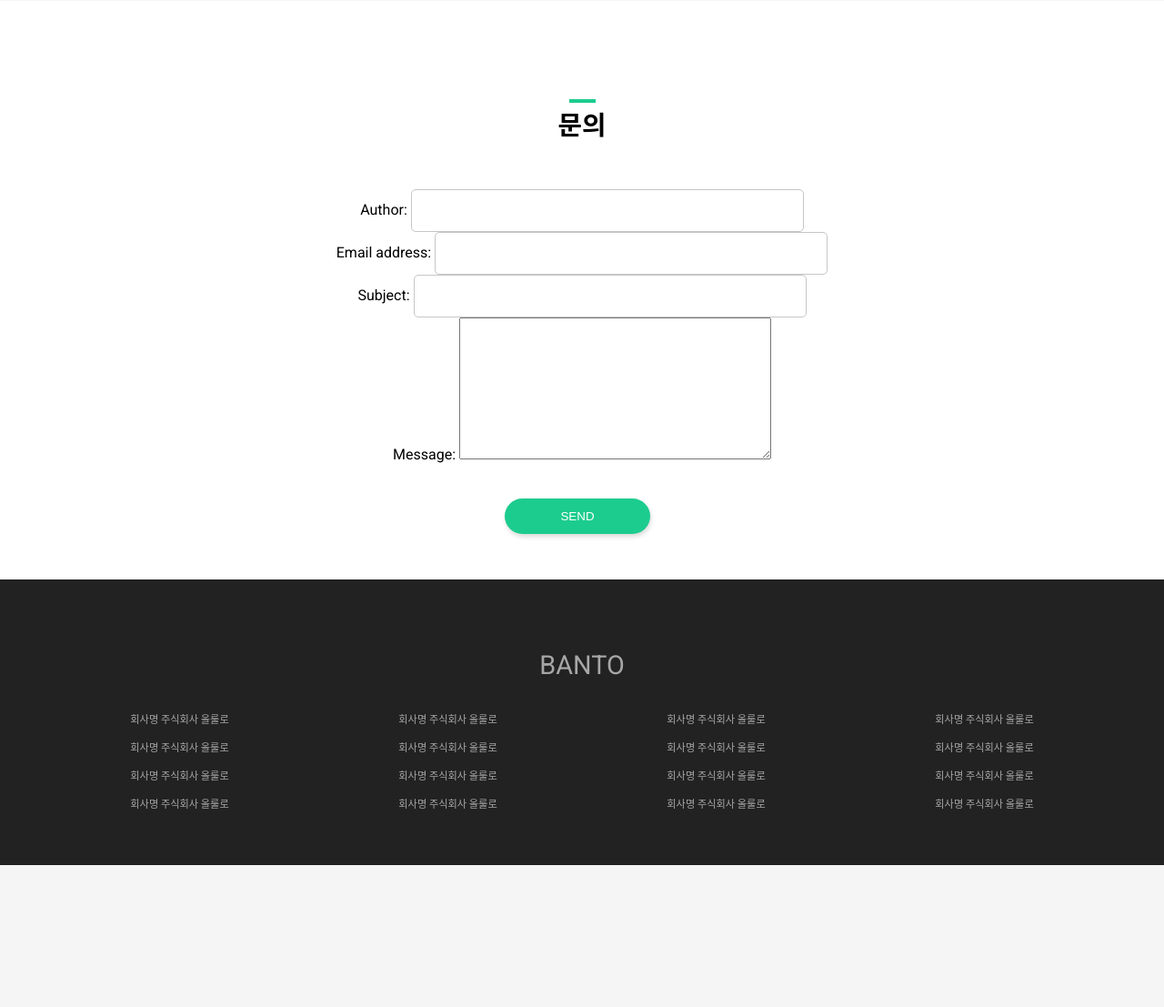
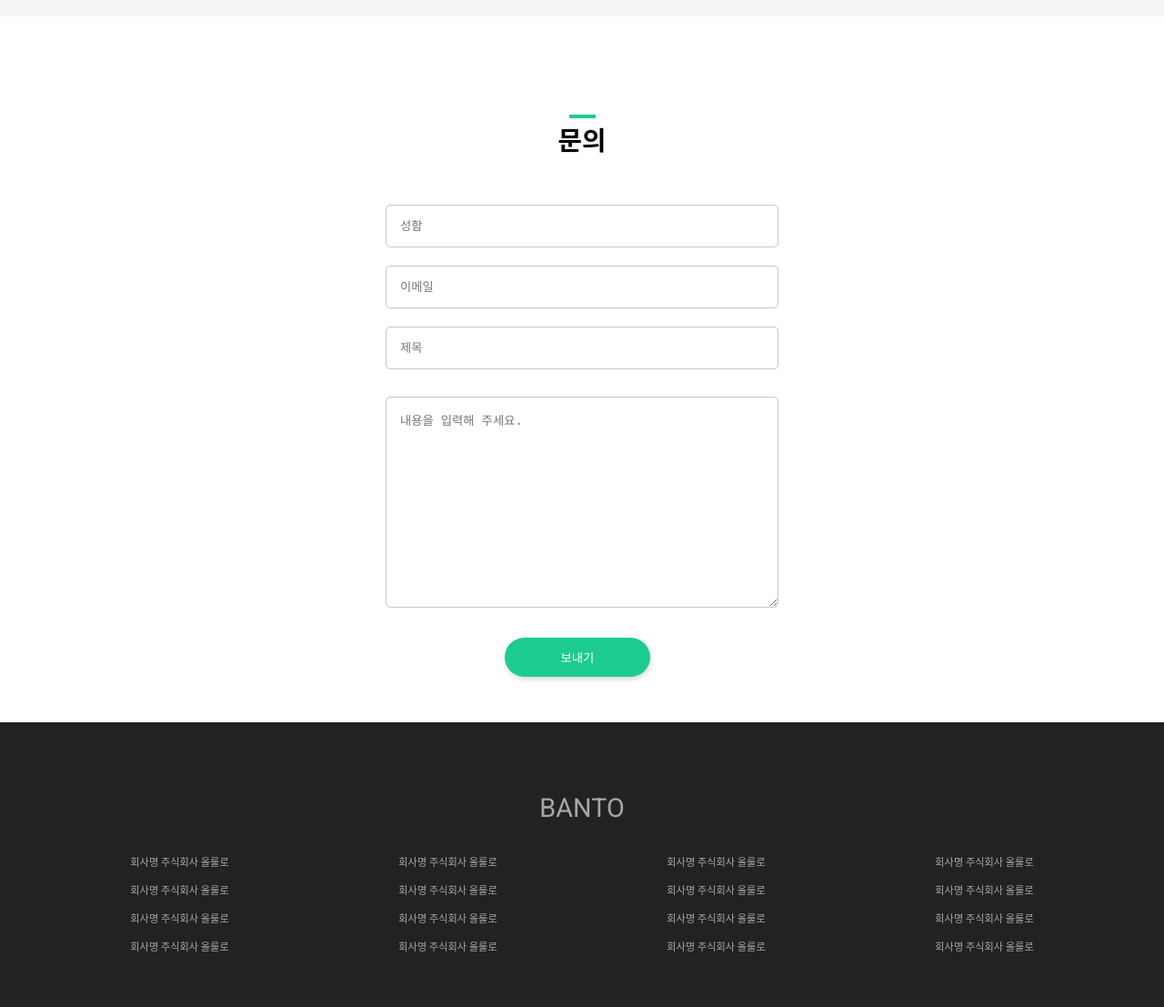
Before and after one commit to MoreNiceJay/newDjango, a Django app: page / in a window 1280 px wide. Shown: the part 3937-5044 px from the top of the page at 91% size. Before the commit the page ends 4888 px from the top, so only its background shows below. Run offline with Django 3.2, Linux system fonts and the light colour scheme.

Commit message:
QnA Design done

```diff
--- a/mainpage/forms.py
+++ b/mainpage/forms.py
@@ -1,10 +1,54 @@
+  # -*- coding: utf-8 -*-
 
 from django import forms
 from .models import QnA
+from django.forms import ModelForm, Textarea
+import sys
+
+reload(sys)
+
+sys.setdefaultencoding('utf-8')
+
+
+
 
 
 class PostForm(forms.ModelForm):
 
+
+
     class Meta:
         model = QnA
         fields = ('author','email','subject','message')
+
+        widgets = {
+            'author': forms.TextInput(attrs={'placeholder': '성함'}),
+            'email': forms.TextInput(attrs={'placeholder': '이메일'}),
+            'subject': forms.TextInput(attrs={'placeholder': '제목'}),
+            'message': forms.Textarea(
+                attrs={'placeholder': '내용을 입력해 주세요.'}),
+        }
+
+        #widgets = {
+
+        #}
+
+  # -*- coding: utf-8 -*-
+
+# from django import forms
+# from .models import QnA
+# from django.forms import ModelForm, Textarea
+#
+#
+# class PostForm(forms.Form):
+# author = forms.CharField(label='이름', max_length=50)
+# email = forms.EmailField(label='이메일')
+# subject = forms.CharField(max_length=250)
+# message = forms.CharField(widget=forms.Textarea)
+# #
+# # class Meta:
+# #     model = QnA
+# #     fields = ('author','email','subject','message')
+# #     widgets = {
+# #         'message': Textarea(attrs={'class': 'textarea_col'}),
+# #     }
--- a/mainpage/models.py
+++ b/mainpage/models.py
@@ -1,12 +1,13 @@
+# -*- coding: utf-8 -*-
 from django.db import models
 from django.utils import timezone
 # Create your models here.
 
 class QnA(models.Model):
-    author = models.CharField(max_length=50)
-    email = models.EmailField(('email address'), unique=False)
-    subject = models.CharField(max_length=250)
-    message = models.TextField(max_length=500, blank=True)
+    author = models.CharField(help_text='Use puns liberally',max_length=50)
+    email = models.EmailField(help_text='Use puns liberally', unique=False)
+    subject = models.CharField(help_text='Use puns liberally',max_length=250)
+    message = models.TextField(help_text='Use puns liberally',max_length=500, blank=True)
     created_date = models.DateTimeField(default=timezone.now)
 
     def send(self):
--- a/mainpage/templates/mainpage/index.html
+++ b/mainpage/templates/mainpage/index.html
@@ -14,8 +14,18 @@
     <body>
       <script type="text/javascript">
         function not_working() {
-          alert('출시 예정입니다.');
+          alert('준비 중 입니다.');
         }
+        var myTimer = setTimeout(function() {
+  alert('안녕')
+}, 3000);
+clearTimeout(myTimer);
+
+
+        //
+        // function thanks() {
+        //   alert('감사합니다. 곧 답장 드리겠습니다.');
+        // }
 
         // $('.not').on('click', function () {
         //   alert('출시 예정입니다.');
@@ -101,7 +111,9 @@
           <div id="serviceConts">
             <div class="service_contents clearfix">
               <div class="service_contents_video col-m-12 col-t-12 col-d-6">
-                <div class="service_video_box"></div>
+              <!--------   <div class="service_video_box">  </div>-------->
+                  <iframe width="560" height="315" src="https://www.youtube.com/embed/R2D3sPVyKck" frameborder="0" allow="accelerometer; autoplay; encrypted-media; gyroscope; picture-in-picture" allowfullscreen></iframe>
+
               </div>
               <div class="service_contents_text col-m-12 col-t-12 col-d-6">
                 <hr class="sep-line">
@@ -211,11 +223,11 @@
 
                 <div class="qna_input_colspace clearfix">
                 <form method='POST' action='.'>{% csrf_token %}
-                    <div class="input_col">
-                        <!-- <input type="text" placeholder="Your name">
-                    </div> -->
+                  <!--  <div class="input_col">
+                    <input type="text" placeholder="Your name">
+                    </div>
 
-                    <!-- <div class="input_col">
+                     <div class="input_col">
                         <input type="text" placeholder="Your e-mail">
                     </div>
 
@@ -225,12 +237,28 @@
 
                     <div class="textarea_col">
                         <textarea type="text" placeholder="Your message"></textarea>
-                    </div> -->
-                    {{ form.as_p }}
+                    </div>
+                    {{ form.as_p }}-->
+
+
+                    <div class="input_col">
+                    {{form.author}}
+                    </div>
+                     <div class="input_col">
+                    {{form.email}}
+                    </div>
+                     <div class="input_col">
+                    {{form.subject}}
+                    </div>
+                    <div class="textarea_col">
+                    {{form.message}}
+                    </div>
+
+
                 </div>
 
                 <div class="main_banner_button">
-                    <button type="submit" onclick="" class="main_banner_button_green">SEND</button>
+                    <button type="submit" onclick="thanks()" class="main_banner_button_green">보내기</button>
 
                 </div>
                 </form>
--- a/mainpage/views.py
+++ b/mainpage/views.py
@@ -22,8 +22,8 @@ def mainpage(request):
     context = {'form': newForm}
     form = PostForm(request.POST or None)
     if request.method == 'POST' and form.is_valid():
-        post = form.save(commit=False)
-        post.save()
+        #post = form.save(commit=False)
+
         author  = form.cleaned_data['author']
         email   = form.cleaned_data['email']
         subject = form.cleaned_data['subject']
--- a/mysite/settings.py
+++ b/mysite/settings.py
@@ -31,6 +31,10 @@ DEFAULT_FROM_EMAIL = EMAIL_HOST_USER
 
 # SECURITY WARNING: keep the secret key used in production secret!
 SECRET_KEY = '_zuaab0koonrrsfj_#(=((#z3^m(574anl2=(g#=nka9#7^yq$'
+
+#
+#os.environ['SECRET_KEY']
+#'_zuaab0koonrrsfj_#(=((#z3^m(574anl2=(g#=nka9#7^yq$'
 
 # SECURITY WARNING: don't run with debug turned on in production!
 DEBUG = True
--- /dev/null
+++ b/settings_secret.py
@@ -0,0 +1 @@
+SECRET_KEY =  '_zuaab0koonrrsfj_#(=((#z3^m(574anl2=(g#=nka9#7^yq$'
```
Also changed, not shown: 4 other files.
